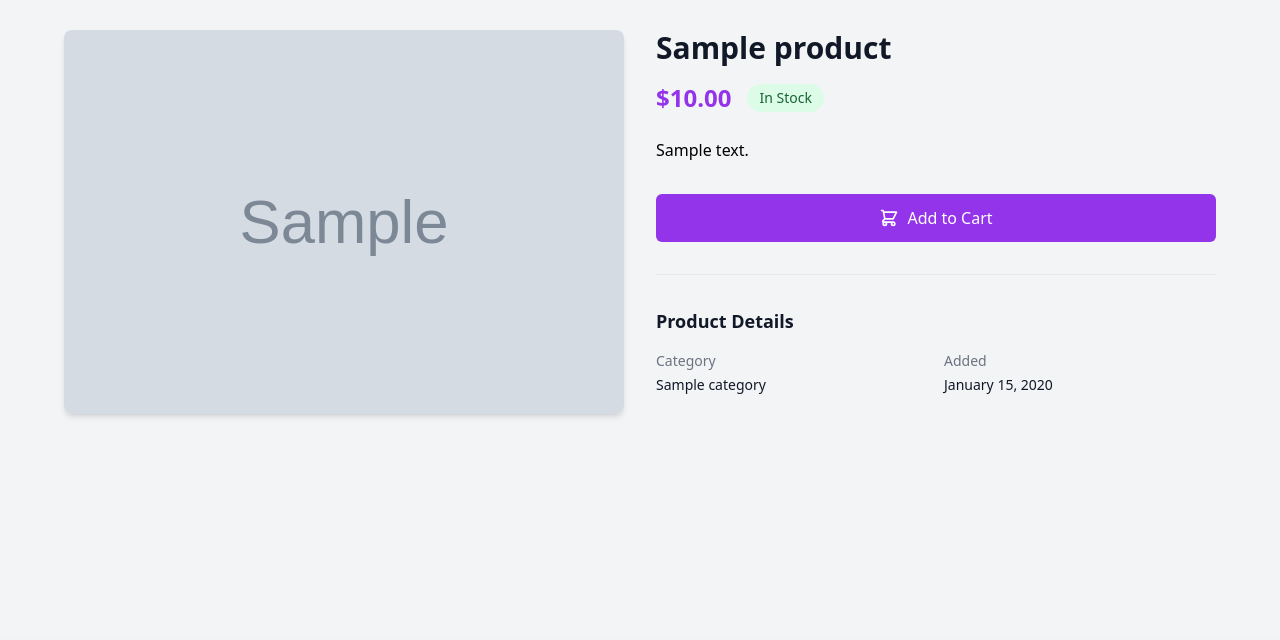
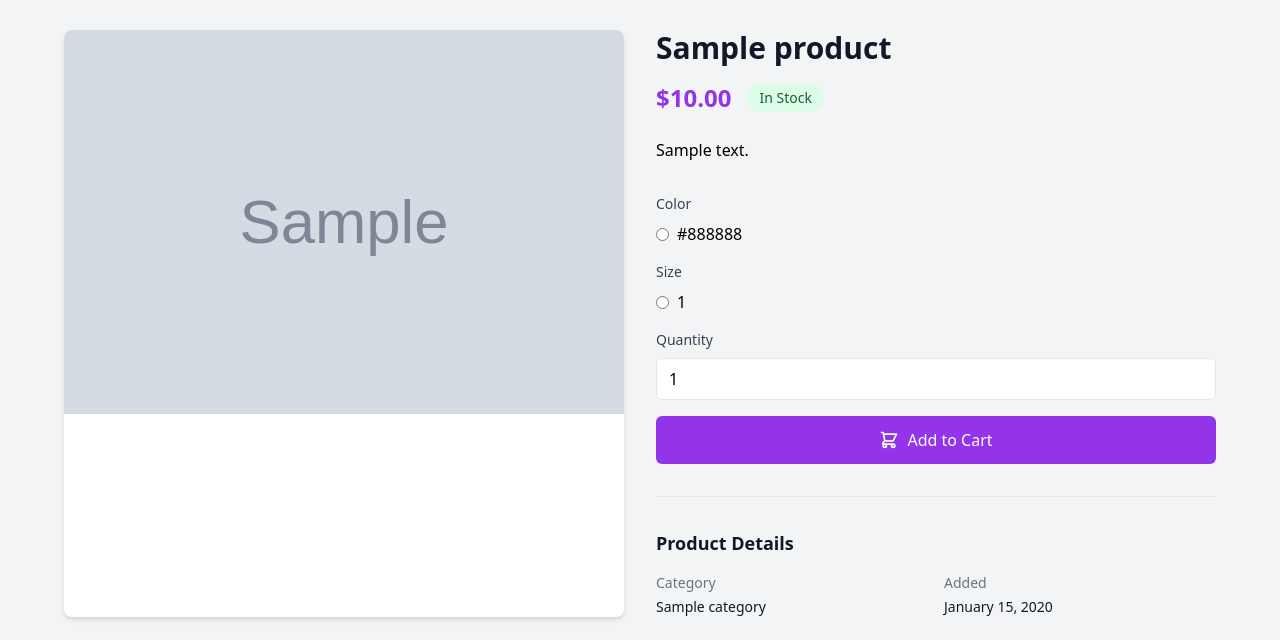
Before and after one commit to Cellou404/ecommerce, a Django app: template templates/products/detail.html in a window 1280 px wide. Shown: the part 163-803 px from the top of the page. Before the commit the page ends 580 px from the top, so only its background shows below. Run offline with Django 5.2, Linux system fonts and the light colour scheme; a user stored in the database is signed in; tables that the repository leaves empty hold one stand-in row (values such as "Sample post"); the template is opened without the code that fills it: values that come from a table or form of the project are taken from there, most other values are stand-ins (such as "Sample title", 1, 10 or a date in 2020); grey boxes marked "Sample" are stand-in pictures; some libraries are stand-ins or nearby versions.

Commit message:
add product variations

```diff
--- a/cart/models.py
+++ b/cart/models.py
@@ -19,10 +19,31 @@ class CartItem(models.Model):
     cart = models.ForeignKey(Cart, related_name='items', on_delete=models.CASCADE)
     product = models.ForeignKey(Product, on_delete=models.CASCADE)
     quantity = models.PositiveIntegerField(default=1)
+    color = models.CharField(max_length=50, null=True, blank=True)
+    size = models.CharField(max_length=20, null=True, blank=True)
 
     def __str__(self):
-        return f"{self.quantity} x {self.product.name}"
+        variation_details = []
+        if self.color:
+            variation_details.append(self.color)
+        if self.size:
+            variation_details.append(self.size)
+
+        variation_str = f" - {' '.join(variation_details)}" if variation_details else ""
+        return f"{self.quantity} x {self.product.name}{variation_str}"
 
     @property
     def total_price(self):
+        # Check if the variation has a price override
+        variation = self.product.variations.filter(
+            color=self.color,
+            size=self.size
+        ).first()
+
+        if variation and variation.price_override:
+            return self.quantity * variation.price_override
+
         return self.quantity * self.product.price
+
+    class Meta:
+        unique_together = ['cart', 'product', 'color', 'size']
--- a/cart/views.py
+++ b/cart/views.py
@@ -35,15 +35,37 @@ def cart_add(request, product_id):
     cart, created = Cart.objects.get_or_create(user=request.user)
     product = get_object_or_404(Product, id=product_id, available=True)
 
-    cart_item, created = CartItem.objects.get_or_create(
+    # Get variation details from form
+    color = request.POST.get('color')
+    size = request.POST.get('size')
+    quantity = int(request.POST.get('quantity', 1))
+
+    # Find the specific variation
+    variation = product.variations.filter(
+        color=color if color else None,
+        size=size if size else None
+    ).first()
+
+    if not variation or variation.stock_quantity < quantity:
+        messages.error(request, 'Selected variation is out of stock.')
+        return redirect(product.get_absolute_url())
+
+    # Create or update cart item with variation details
+    cart_item, item_created = CartItem.objects.get_or_create(
         cart=cart,
         product=product,
-        defaults={'quantity': 1}
+        color=color,
+        size=size,
+        defaults={'quantity': quantity}
     )
 
-    if not created:
-        cart_item.quantity += 1
+    if not item_created:
+        cart_item.quantity += quantity
         cart_item.save()
+
+    # Optionally, update the variation's stock
+    variation.stock_quantity -= quantity
+    variation.save()
 
     messages.success(request, f'{product.name} was added to your cart.')
 
--- a/products/models.py
+++ b/products/models.py
@@ -48,3 +48,21 @@ class Product(models.Model):
 
     def get_absolute_url(self):
         return reverse('products:product_detail', args=[self.slug])
+
+class ProductVariation(models.Model):
+    product = models.ForeignKey(Product, related_name='variations', on_delete=models.CASCADE)
+    color = models.CharField(max_length=50, null=True, blank=True)
+    size = models.CharField(max_length=20, null=True, blank=True)
+    stock_quantity = models.PositiveIntegerField(default=0)
+    price_override = models.DecimalField(max_digits=10, decimal_places=2, null=True, blank=True)
+
+    def __str__(self):
+        variation_details = []
+        if self.color:
+            variation_details.append(self.color)
+        if self.size:
+            variation_details.append(self.size)
+        return f"{self.product.name} - {' '.join(variation_details)}"
+
+    class Meta:
+        unique_together = ['product', 'color', 'size']
--- a/templates/products/detail.html
+++ b/templates/products/detail.html
@@ -74,6 +74,40 @@
             {% if product.available %}
             <form method="post" action="{% url 'cart:cart_add' product.id %}" class="mb-8">
                 {% csrf_token %}
+
+                {% if color_variations %}
+                <div class="mb-4">
+                    <label class="block text-sm font-medium text-gray-700 mb-2">Color</label>
+                    <div class="flex space-x-2">
+                        {% for color in color_variations %}
+                        <label class="inline-flex items-center">
+                            <input type="radio" name="color" value="{{ color }}" class="form-radio" required>
+                            <span class="ml-2">{{ color }}</span>
+                        </label>
+                        {% endfor %}
+                    </div>
+                </div>
+                {% endif %}
+
+                {% if size_variations %}
+                <div class="mb-4">
+                    <label class="block text-sm font-medium text-gray-700 mb-2">Size</label>
+                    <div class="flex space-x-2">
+                        {% for size in size_variations %}
+                        <label class="inline-flex items-center">
+                            <input type="radio" name="size" value="{{ size }}" class="form-radio" required>
+                            <span class="ml-2">{{ size }}</span>
+                        </label>
+                        {% endfor %}
+                    </div>
+                </div>
+                {% endif %}
+
+                <div class="mb-4">
+                    <label for="quantity" class="block text-sm font-medium text-gray-700 mb-2">Quantity</label>
+                    <input type="number" name="quantity" id="quantity" min="1" max="10" value="1" class="w-full border rounded-md py-2 px-3">
+                </div>
+
                 <button type="submit" class="w-full bg-purple-600 text-white px-6 py-3 rounded-md hover:bg-purple-700 flex items-center justify-center">
                     <svg class="w-5 h-5 mr-2" fill="none" stroke="currentColor" viewBox="0 0 24 24">
                         <path stroke-linecap="round" stroke-linejoin="round" stroke-width="2" d="M3 3h2l.4 2M7 13h10l4-8H5.4M7 13L5.4 5M7 13l-2.293 2.293c-.63.63-.184 1.707.707 1.707H17m0 0a2 2 0 100 4 2 2 0 000-4zm-8 2a2 2 0 11-4 0 2 2 0 014 0z"></path>
```
Also changed, not shown: products/admin.py (+7 -1 lines), products/management/commands/create_sample_data.py (+45 -2 lines), products/views.py (+20 -2 lines), cart/migrations/0002_cartitem_color_cartitem_size_and_more.py (added), products/migrations/0002_productvariation.py (added).
